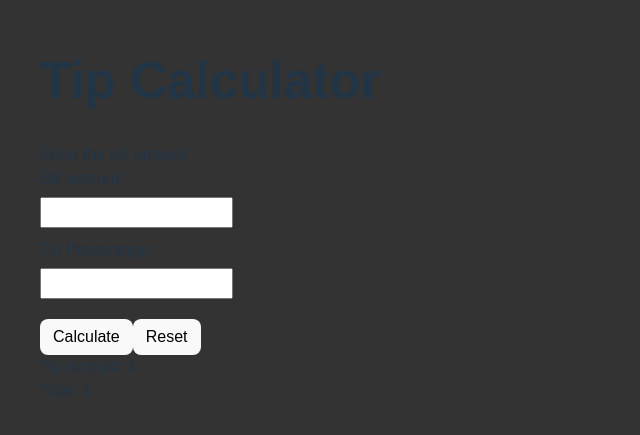
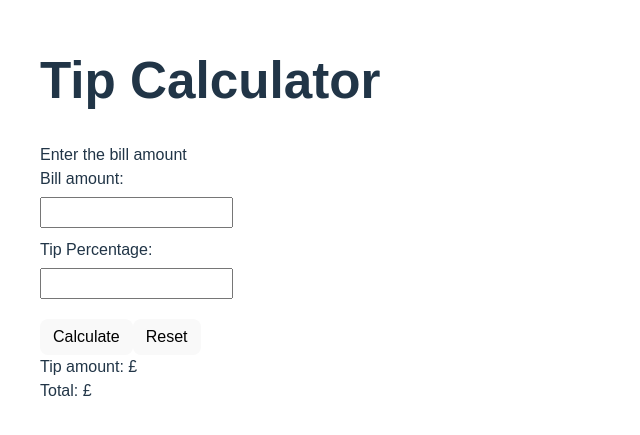
Before and after one commit to darkhorse2013/reacttipcalculator, a React (Vite) app: page / in a window 1280 px wide. Shown: the part 189-624 px from the top of the page, without its empty margins (0-640 px from the left). Built offline with nearby package versions, Linux system fonts and the light colour scheme.

Commit message:
amended css

```diff
--- a/src/App.css
+++ b/src/App.css
@@ -1,10 +1,3 @@
-html,
-body,
-#root {
-
-  background-color: #333333;
-}
-
 .container-properties {
   padding: 40px;
   font-family: Arial, sans-serif;
```
